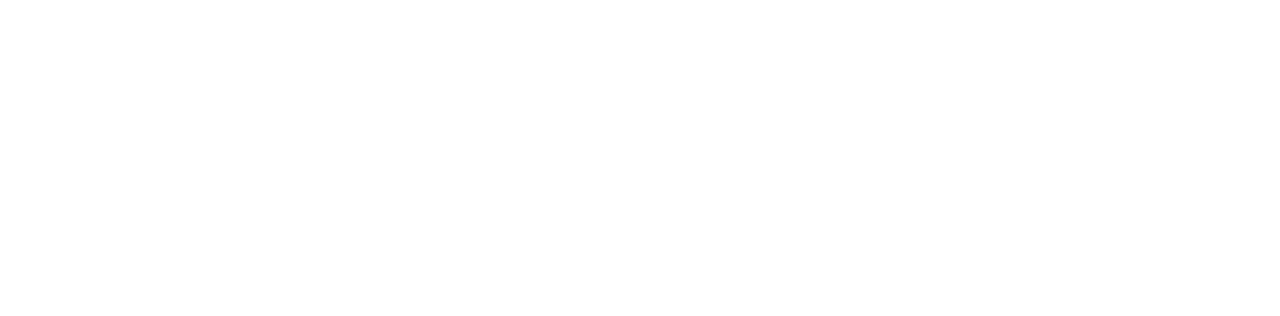
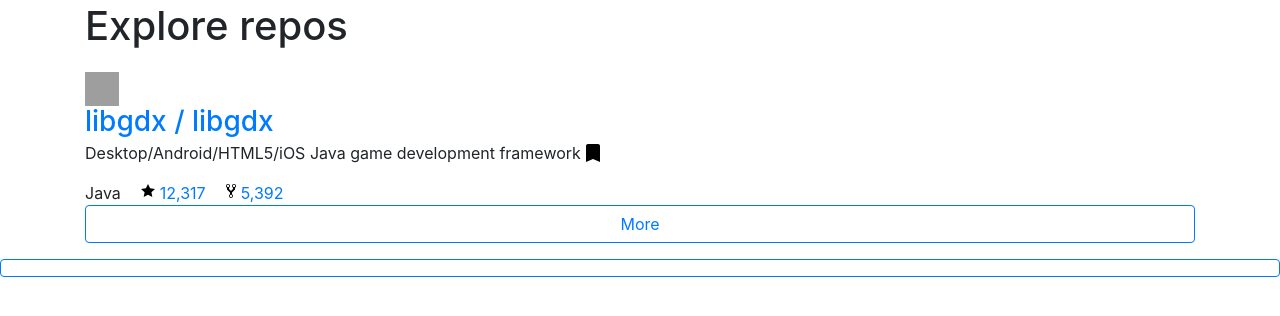
Before and after one commit to Calvin-Huang/jq-with-redux, a website: page index.html in a window 1280 px wide. Drawn offline with nearby package versions, Linux system fonts and the light colour scheme; grey boxes are pictures that could not be loaded.

Commit message:
Add repo-list html for styling.

```diff
--- a/index.html
+++ b/index.html
@@ -10,6 +10,45 @@
   </head>
   <body>
     <div id="app" class="container">
+      <h1 class="mt-1 mb-4">Explore repos</h1>
+      <ul class="list-unstyled">
+        <ul class="list-unstyled">
+          <img width="34" height="34" src="https://avatars2.githubusercontent.com/u/509841?v=4&s=64" />
+          <div class="repo-info">
+            <h3 class="mb-1">
+              <a href="/libgdx/libgdx">
+                <span class="text-normal">libgdx / </span>libgdx
+              </a>
+            </h3>
+            <div class="d-flex">
+              <p>Desktop/Android/HTML5/iOS Java game development framework</p>
+              <a href="#" class="bookmark" data-id="1">
+                <svg xmlns="http://www.w3.org/2000/svg" width="24" height="24" viewBox="0 0 24 24">
+                  <path d="M17 3H7c-1.1 0-1.99.9-1.99 2L5 21l7-3 7 3V5c0-1.1-.9-2-2-2z" />
+                </svg>
+              </a>
+            </div>
+            <div class="text-gray">
+              <span class="mr-3">
+                Java
+              </span>
+              <a class="muted-link d-inline-block mr-3" href="/libgdx/libgdx/stargazers">
+                <svg aria-label="star" class="octicon octicon-star" height="16" role="img" version="1.1" viewBox="0 0 14 16" width="14">
+                  <path fill-rule="evenodd" d="M14 6l-4.9-.64L7 1 4.9 5.36 0 6l3.6 3.26L2.67 14 7 11.67 11.33 14l-.93-4.74z"></path>
+                </svg>
+                12,317
+              </a>
+              <a class="muted-link d-inline-block mr-3" href="/libgdx/libgdx/network">
+                <svg aria-label="fork" class="octicon octicon-repo-forked" height="16" role="img" version="1.1" viewBox="0 0 10 16" width="10">
+                  <path fill-rule="evenodd" d="M8 1a1.993 1.993 0 0 0-1 3.72V6L5 8 3 6V4.72A1.993 1.993 0 0 0 2 1a1.993 1.993 0 0 0-1 3.72V6.5l3 3v1.78A1.993 1.993 0 0 0 5 15a1.993 1.993 0 0 0 1-3.72V9.5l3-3V4.72A1.993 1.993 0 0 0 8 1zM2 4.2C1.34 4.2.8 3.65.8 3c0-.65.55-1.2 1.2-1.2.65 0 1.2.55 1.2 1.2 0 .65-.55 1.2-1.2 1.2zm3 10c-.66 0-1.2-.55-1.2-1.2 0-.65.55-1.2 1.2-1.2.65 0 1.2.55 1.2 1.2 0 .65-.55 1.2-1.2 1.2zm3-10c-.66 0-1.2-.55-1.2-1.2 0-.65.55-1.2 1.2-1.2.65 0 1.2.55 1.2 1.2 0 .65-.55 1.2-1.2 1.2z"></path>
+                </svg>
+                5,392
+              </a>
+            </div>
+          </div>
+        </li>
+      </ul>
+      <a href="#/more" class="btn btn-outline-primary btn-block">More</button>
     </div>
   </body>
 </html>
```
